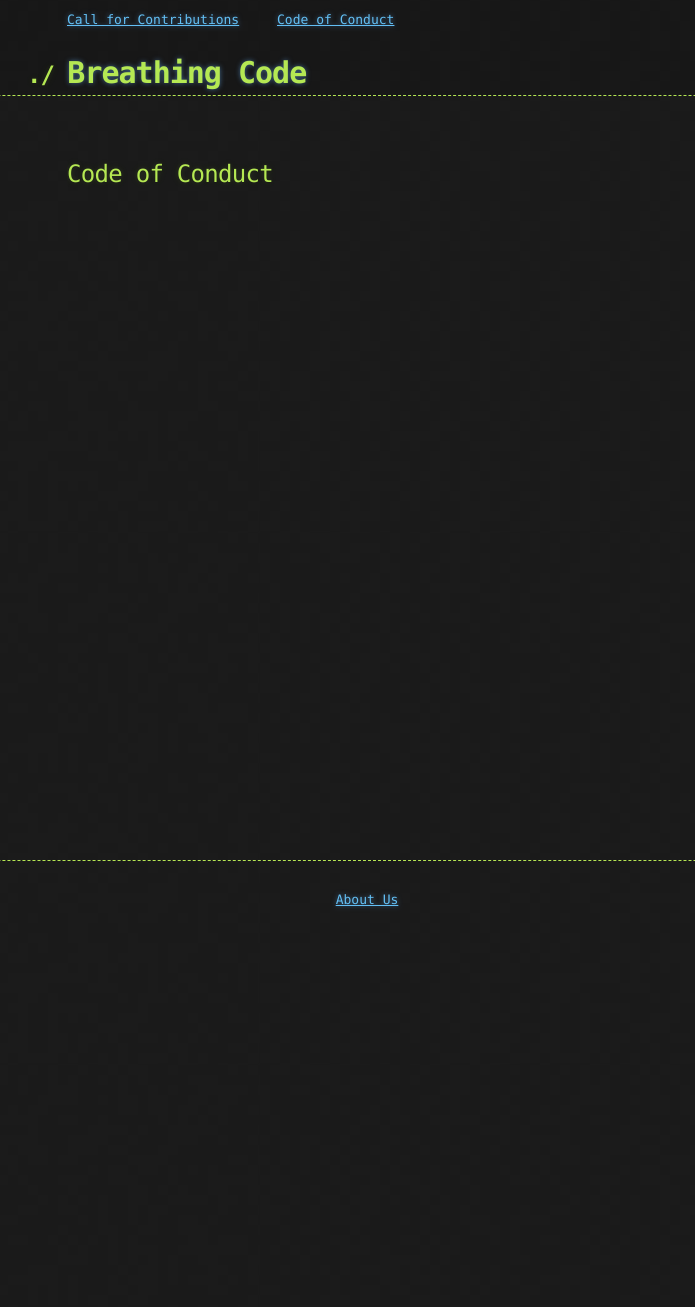
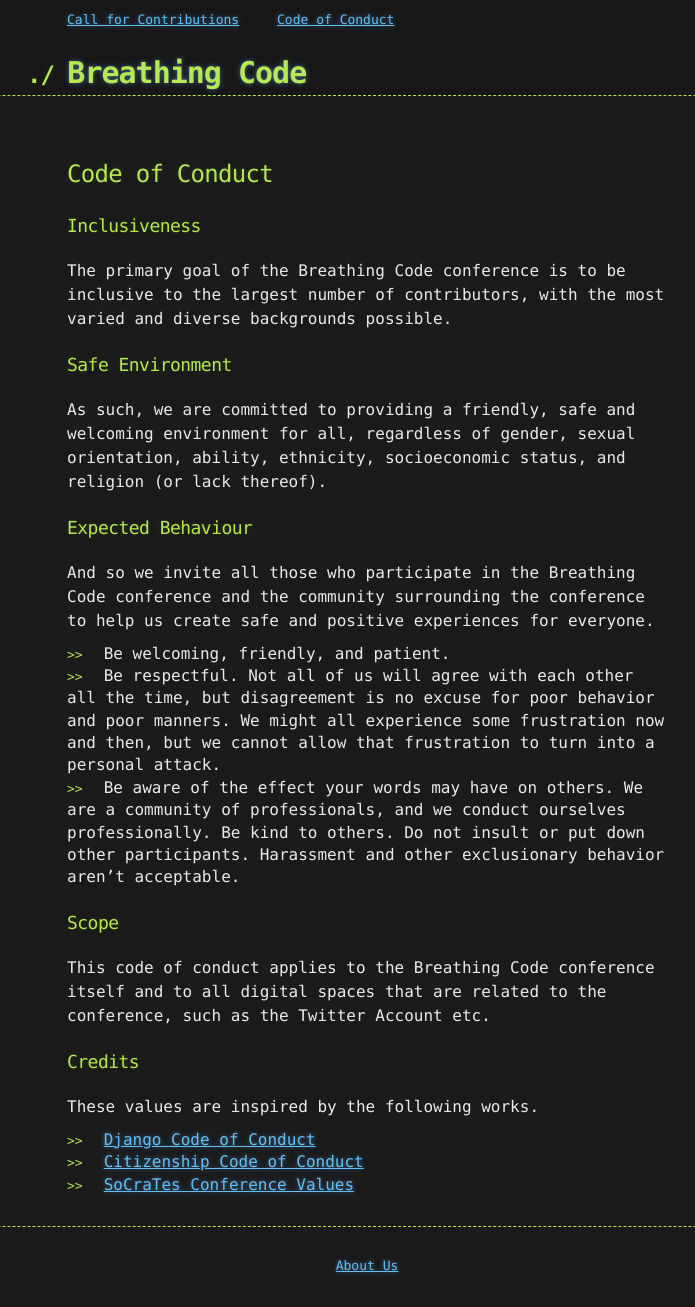
Before and after one commit to BreathingCode/BreathingCode.github.io, a Jekyll site: the page built from codeofconduct.md, in a window 1280 px wide. Shown: the whole page, without its empty margins (273-968 px from the left). Built offline with Jekyll 4.4.1, drawn with Linux system fonts in a browser that asks for light colours; Markdown is read by kramdown in place of the engine named in the settings; before the commit the page ends 941 px from its top, so only the background shows below that.

Commit message:
add first draft of CoC

```diff
--- a/codeofconduct.md
+++ b/codeofconduct.md
@@ -1,4 +1,46 @@
 ---
 layout: default
 ---
+
 ## Code of Conduct
+
+### Inclusiveness
+
+The primary goal of the Breathing Code conference is to be inclusive to the
+largest number of contributors, with the most varied and diverse backgrounds
+possible.
+
+### Safe Environment
+
+As such, we are committed to providing a friendly, safe and welcoming
+environment for all, regardless of gender, sexual orientation, ability,
+ethnicity, socioeconomic status, and religion (or lack thereof).
+
+### Expected Behaviour
+
+And so we invite all those who participate in the Breathing Code conference and
+the community surrounding the conference to help us create safe and positive
+experiences for everyone.
+
+* Be welcoming, friendly, and patient.
+* Be respectful. Not all of us will agree with each other all the time, but
+  disagreement is no excuse for poor behavior and poor manners. We might all
+  experience some frustration now and then, but we cannot allow that frustration
+  to turn into a personal attack.
+* Be aware of the effect your words may have on others. We are a community of
+  professionals, and we conduct ourselves professionally. Be kind to others. Do
+  not insult or put down other participants. Harassment and other exclusionary
+  behavior aren't acceptable.
+
+### Scope
+
+This code of conduct applies to the Breathing Code conference itself and to all
+digital spaces that are related to the conference, such as the Twitter Account etc.
+
+### Credits
+
+These values are inspired by the following works.
+
+* [Django Code of Conduct](https://www.djangoproject.com/conduct/)
+* [Citizenship Code of Conduct](http://citizencodeofconduct.org/)
+* [SoCraTes Conference Values](http://www.socrates-conference.de/values.html)
```
